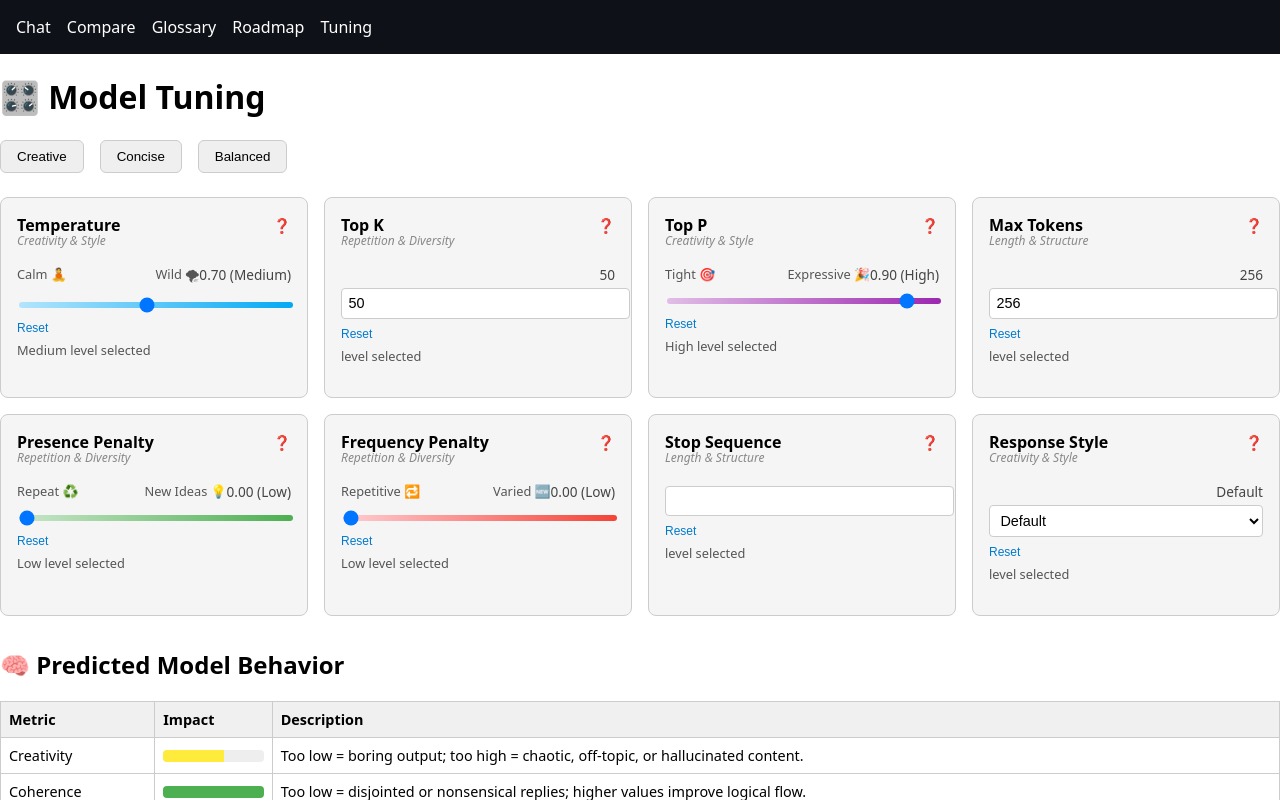
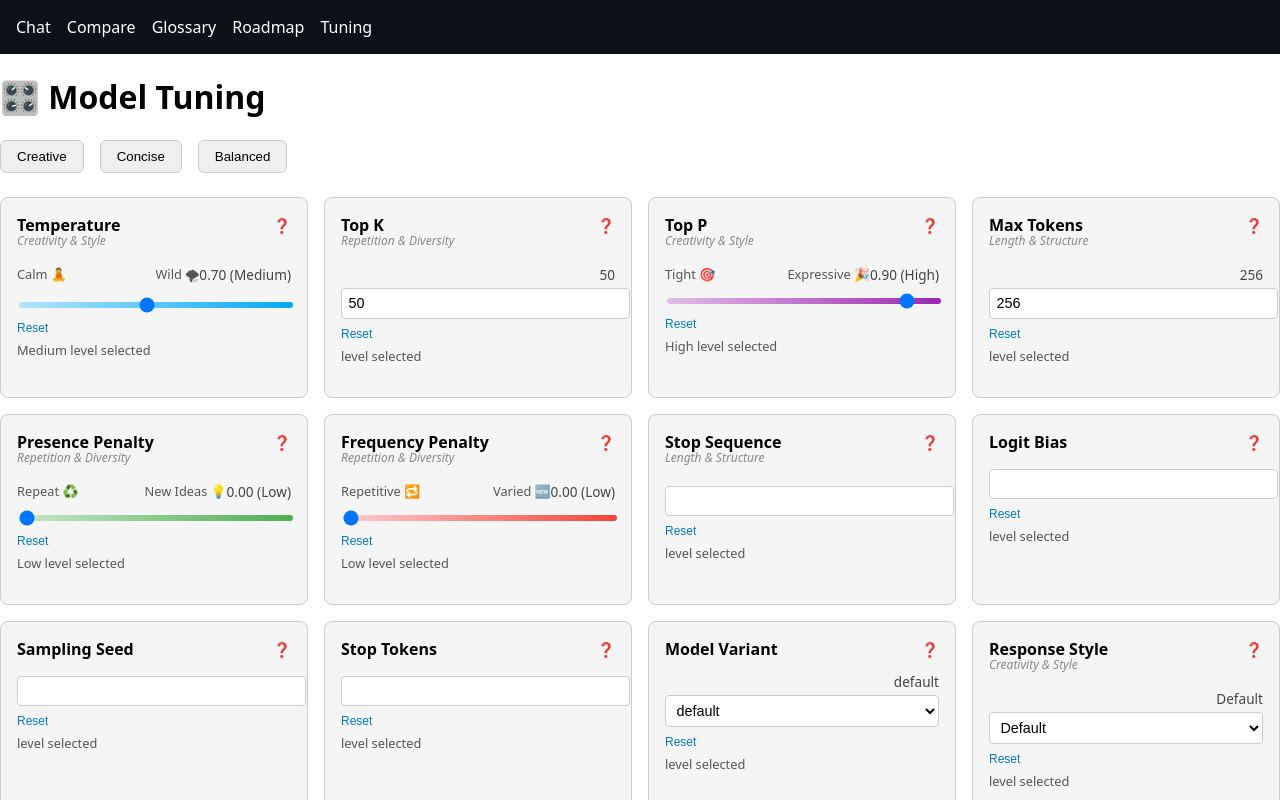
Before and after one commit to ScottFitzgerald83/grail, a SvelteKit app in the folder frontend/: page /tuning in a window 1280 px wide. Shown: the top 800 px of the page. Built offline with nearby package versions, Linux system fonts and the light colour scheme.

Commit message:
four new parameters have been added to the tuning panel with full definitions, ELI12 tooltips, and input controls: 	•	logit_bias 	•	sampling_seed 	•	stop_tokens 	•	model_variant

```diff
--- a/frontend/src/routes/tuning/+page.svelte
+++ b/frontend/src/routes/tuning/+page.svelte
@@ -139,7 +139,11 @@
         presence_penalty: 0.0,
         frequency_penalty: 0.0,
         stop_sequence: '',
-        response_style: 'Default'
+        response_style: 'Default',
+        logit_bias: '',
+        sampling_seed: '',
+        stop_tokens: '',
+        model_variant: 'default'
       }[key];
     }
 
@@ -166,6 +170,10 @@
         frequency_penalty: 0.0,
         stop_sequence: '',
         response_style: 'Default',
+        logit_bias: '',
+        sampling_seed: '',
+        stop_tokens: '',
+        model_variant: 'default',
     };
 
     let savedStatus = '';
@@ -190,6 +198,10 @@
             frequency_penalty: 0.0,
             stop_sequence: '',
             response_style: 'Default',
+            logit_bias: '',
+            sampling_seed: '',
+            stop_tokens: '',
+            model_variant: 'default',
         };
         savedStatus = '↩️ Reset to default';
     }
@@ -305,6 +317,38 @@
             definition: 'Ends generation when the model outputs this string.',
             eli5: 'Defines where the model should stop. Useful to prevent it from rambling or continuing too far past a logical stopping point.',
             type: 'text'
+        },
+        {
+            key: 'logit_bias',
+            label: 'Logit Bias',
+            definition: 'Overrides probability of specific tokens.',
+            eli5: 'Manually boosts or suppresses certain words. For example, you could reduce the chance it says “sorry.”',
+            type: 'text'
+        },
+        {
+            key: 'sampling_seed',
+            label: 'Sampling Seed',
+            definition: 'Fixes randomness for consistent output.',
+            eli5: 'Same prompt + same config = same reply. Useful for testing or debugging.',
+            type: 'number',
+            min: 0,
+            max: 999999,
+            step: 1
+        },
+        {
+            key: 'stop_tokens',
+            label: 'Stop Tokens',
+            definition: 'Stops generation when one of these strings appears.',
+            eli5: 'The model will stop if it hits *any* of the listed phrases.',
+            type: 'text'
+        },
+        {
+            key: 'model_variant',
+            label: 'Model Variant',
+            definition: 'Selects the tuned behavior or personality of the model.',
+            eli5: 'Switches how the model responds — like “chat” mode or “instructional” mode.',
+            type: 'select',
+            options: ['default', 'instructional', 'chat']
         },
         {
             key: 'response_style',
```
